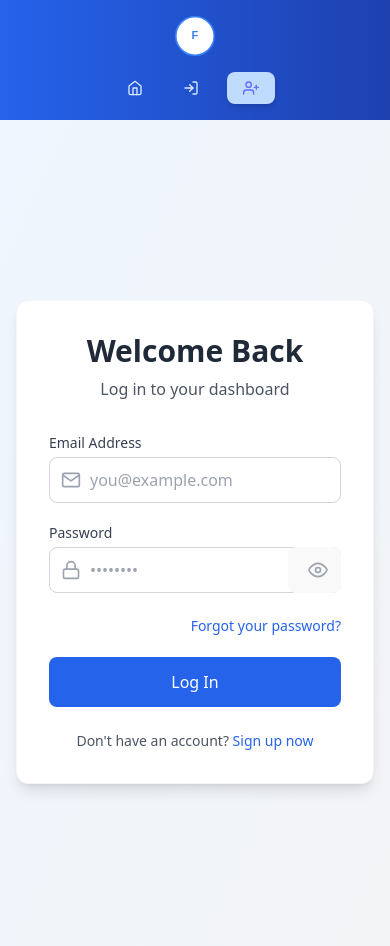
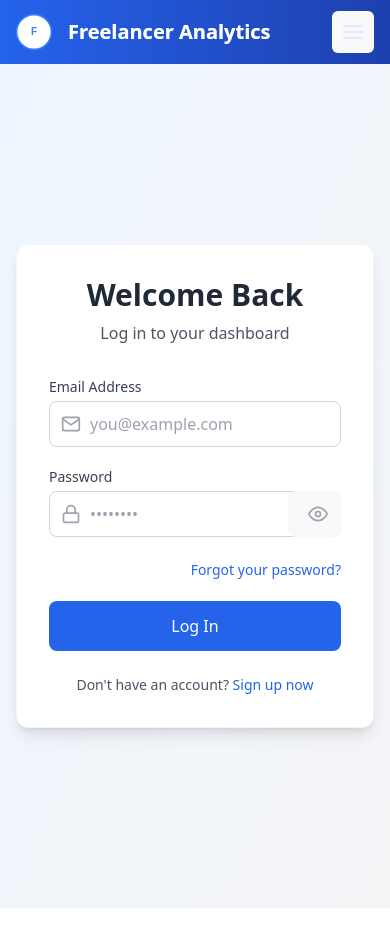
Before and after one commit to Adnan7389/freelancer-dashboard, a React (Vite) app: page /login in a window 390 px wide. Shown: the top 946 px of the page. After the commit the page ends 908 px from the top, so only its background shows below. Built offline with nearby package versions, Linux system fonts and the light colour scheme; no server answers.

Commit message:
feat: enhance mobile responsiveness of Navbar
- Added hamburger menu for mobile views
- Fixed routing to use correct /dashboard/settings path
- Improved mobile navigation with better touch targets
- Added smooth animations and transitions
- Ensured consistent styling across all screen sizes

```diff
--- a/src/components/Navbar.jsx
+++ b/src/components/Navbar.jsx
@@ -1,65 +1,109 @@
+import { useState, useEffect } from 'react';
 import { useAuth } from "../hooks/useAuth";
-import { Link } from "react-router-dom";
+import { Link, useLocation } from "react-router-dom";
 import Logo from "./Logo";
-import { FiUser, FiLogIn, FiUserPlus, FiHome } from "react-icons/fi";
+import {
+  FiUser,
+  FiLogIn,
+  FiUserPlus,
+  FiHome,
+  FiMenu,
+  FiX
+} from "react-icons/fi";
 
 function Navbar() {
   const { currentUser } = useAuth();
+  const [isOpen, setIsOpen] = useState(false);
+  const location = useLocation();
+
+  // Close mobile menu when route changes
+  useEffect(() => {
+    setIsOpen(false);
+  }, [location]);
 
   return (
-    <nav className="bg-gradient-to-r from-blue-600 to-blue-800 p-4 text-white shadow-lg">
-      <div className="max-w-7xl mx-auto flex flex-col sm:flex-row justify-between items-center gap-4">
+    <nav className="bg-gradient-to-r from-blue-600 to-blue-800 text-white shadow-lg">
+      <div className="max-w-7xl mx-auto px-4 sm:px-6 lg:px-8">
+        <div className="flex justify-between items-center h-16">
           {/* Logo & Branding */}
+          <div className="flex items-center">
             <Link
-          to="/dashboard"
-          className="flex items-center gap-3 group"
-          aria-label="Dashboard Home"
+              to={currentUser ? "/dashboard" : "/"}
+              className="flex items-center gap-2 group"
+              aria-label={currentUser ? "Dashboard" : "Home"}
             >
-          <Logo size={40} className="group-hover:scale-105 transition-transform" />
-          <span className="text-xl sm:text-2xl font-bold tracking-tight text-white hidden sm:inline bg-clip-text text-transparent bg-gradient-to-r from-blue-100 to-blue-300">
+              <Logo size={36} className="group-hover:scale-105 transition-transform" />
+              <span className="text-xl font-bold text-white bg-clip-text text-transparent bg-gradient-to-r from-blue-100 to-blue-300 ml-2">
                 Freelancer Analytics
               </span>
             </Link>
+          </div>
 
-        {/* Navigation Links */}
-        <div className="flex items-center gap-4">
+          {/* Desktop Navigation */}
+          <div className="hidden md:flex items-center space-x-4">
             {currentUser ? (
+              <div className="flex items-center space-x-4">
+                <NavLink
+                  to="/dashboard/settings"
+                  icon={<FiUser />}
+                  text="Settings"
+                />
+              </div>
+            ) : (
               <>
-              <div className="hidden sm:flex items-center gap-2 bg-blue-700/30 px-4 py-2 rounded-full border border-blue-400/20">
-                <FiUser className="text-blue-200" />
-                <span className="text-blue-100 font-medium">
-                  {/* Hello, {currentUser.name} */}
-                  My Account
-                </span>
+                <NavLink to="/" icon={<FiHome />} text="Home" />
+                <NavLink to="/login" icon={<FiLogIn />} text="Login" />
+                <NavLink
+                  to="/signup"
+                  icon={<FiUserPlus />}
+                  text="Sign Up"
+                  isPrimary
+                />
+              </>
+            )}
           </div>
+
+          {/* Mobile menu button */}
+          <div className="md:hidden flex items-center">
+            <button
+              onClick={() => setIsOpen(!isOpen)}
+              className="inline-flex items-center justify-center p-2 rounded-md text-blue-100 hover:text-white hover:bg-blue-700/30 focus:outline-none focus:ring-2 focus:ring-inset focus:ring-blue-500 transition-colors"
+              aria-expanded="false"
+              aria-label={isOpen ? 'Close menu' : 'Open menu'}
+            >
+              {isOpen ? (
+                <FiX className="block h-6 w-6" />
+              ) : (
+                <FiMenu className="block h-6 w-6" />
+              )}
+            </button>
+          </div>
+        </div>
+      </div>
+
+      {/* Mobile menu */}
+      <div
+        className={`md:hidden transition-all duration-300 ease-in-out overflow-hidden ${
+          isOpen ? 'max-h-96' : 'max-h-0'
+        }`}
+      >
+        <div className="px-2 pt-2 pb-3 space-y-1 sm:px-3 bg-blue-700/20 mx-4 rounded-lg my-2">
+          {currentUser ? (
+            <div className="flex flex-col space-y-2 p-2">
+              <MobileNavLink to="/dashboard" icon={<FiHome />} text="Dashboard" />
+              <MobileNavLink to="/dashboard/settings" icon={<FiUser />} text="Settings" />
+            </div>
+          ) : (
+            <>
+              <MobileNavLink to="/" icon={<FiHome />} text="Home" />
+              <MobileNavLink to="/login" icon={<FiLogIn />} text="Login" />
+              <MobileNavLink
+                to="/signup"
+                icon={<FiUserPlus />}
+                text="Sign Up"
+                isPrimary
+              />
             </>
-          ) : (
-            <div className="flex items-center gap-3">
-              <Link
-                to="/"
-                className="flex items-center gap-1.5 text-blue-100 hover:text-white transition-colors px-3 py-1.5 rounded-lg hover:bg-blue-500/30 group"
-                aria-label="Home"
-              >
-                <FiHome className="group-hover:scale-110 transition-transform" />
-                <span className="hidden sm:inline">Home</span>
-              </Link>
-              <Link
-                to="/login"
-                className="flex items-center gap-1.5 text-blue-100 hover:text-white transition-colors px-4 py-2 rounded-lg hover:bg-blue-500/30 group"
-                aria-label="Login"
-              >
-                <FiLogIn className="group-hover:scale-110 transition-transform" />
-                <span className="hidden sm:inline">Login</span>
-              </Link>
-              <Link
-                to="/signup"
-                className="flex items-center gap-1.5 bg-blue-200 hover:bg-blue-400 px-4 py-2 rounded-lg transition-all shadow-md hover:shadow-lg hover:scale-[1.02] group"
-                aria-label="Sign Up"
-              >
-                <FiUserPlus className="group-hover:scale-110 transition-transform" />
-                <span className="hidden sm:inline">Sign Up</span>
-              </Link>
-            </div>
           )}
         </div>
       </div>
@@ -67,4 +111,34 @@ function Navbar() {
   );
 }
 
+// Reusable NavLink component for desktop
+const NavLink = ({ to, icon, text, isPrimary = false }) => (
+  <Link
+    to={to}
+    className={`flex items-center gap-2 px-3 py-2 rounded-md text-sm font-medium transition-colors ${
+      isPrimary
+        ? 'bg-blue-200 text-blue-800 hover:bg-blue-300 shadow-md hover:shadow-lg'
+        : 'text-blue-100 hover:bg-blue-700/30 hover:text-white'
+    }`}
+  >
+    <span className="text-lg">{icon}</span>
+    <span>{text}</span>
+  </Link>
+);
+
+// Mobile NavLink component with larger touch targets
+const MobileNavLink = ({ to, icon, text, isPrimary = false }) => (
+  <Link
+    to={to}
+    className={`flex items-center gap-3 px-4 py-3 rounded-md text-base font-medium transition-colors ${
+      isPrimary
+        ? 'bg-blue-200 text-blue-800 justify-center'
+        : 'text-blue-100 hover:bg-blue-700/30 hover:text-white'
+    }`}
+  >
+    <span className="text-xl">{icon}</span>
+    <span>{text}</span>
+  </Link>
+);
+
 export default Navbar;
```
Lines whose indentation alone changed are shown as unchanged.
